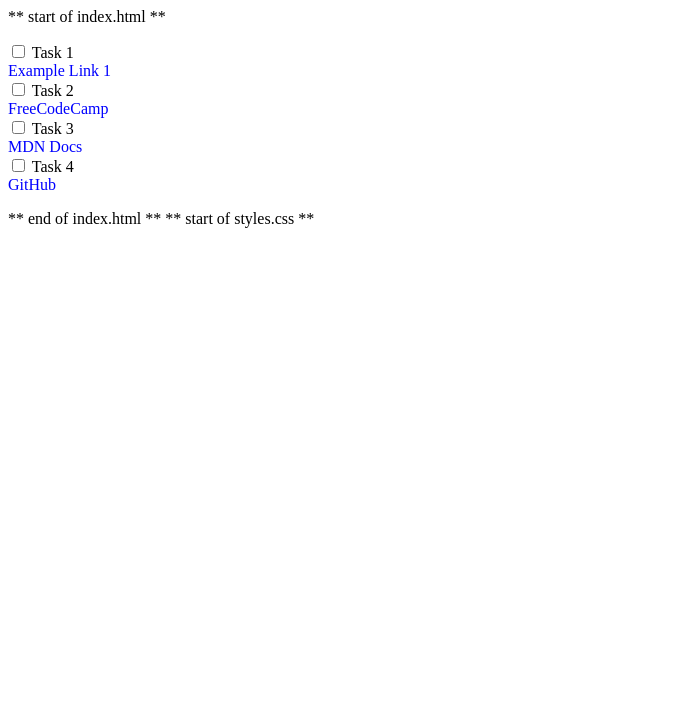
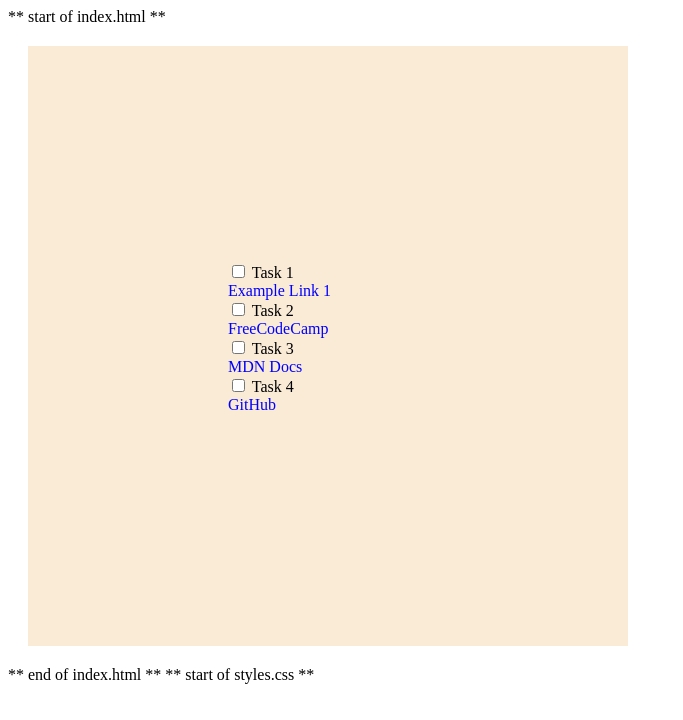
Before and after one commit to sagarkondke/todolist_freecodecamp, a plain HTML site: page index.html in a window 1280 px wide. Shown: the whole page, without its empty margins (0-683 px from the left). Drawn offline with Linux system fonts and the light colour scheme.

Commit message:
Updated code on Aug 25 i have some change

```diff
--- a/index.html
+++ b/index.html
@@ -9,7 +9,9 @@
   <link rel="stylesheet" href="styles.css">
 </head>
 <body>
-  <ul class="todo-list">
+  <div class="wrapper">
+    <div class="to">
+      <ul class="todo-list">
     <li>
       <input type="checkbox" id="task1">
       <label for="task1">Task 1</label>
@@ -50,6 +52,8 @@
       </ul>
     </li>
   </ul>
+  </div>
+  </div>
 </body>
 </html>
 
--- a/styles.css
+++ b/styles.css
@@ -1,4 +1,12 @@
 /* Remove default list style */
+
+.to{
+  height:200px;
+  width: 200px;
+  background-color: antiquewhite;
+  margin: 20px;
+  padding: 200px;
+}
 ul {
   list-style-type: none;
   padding-left: 0;
```
